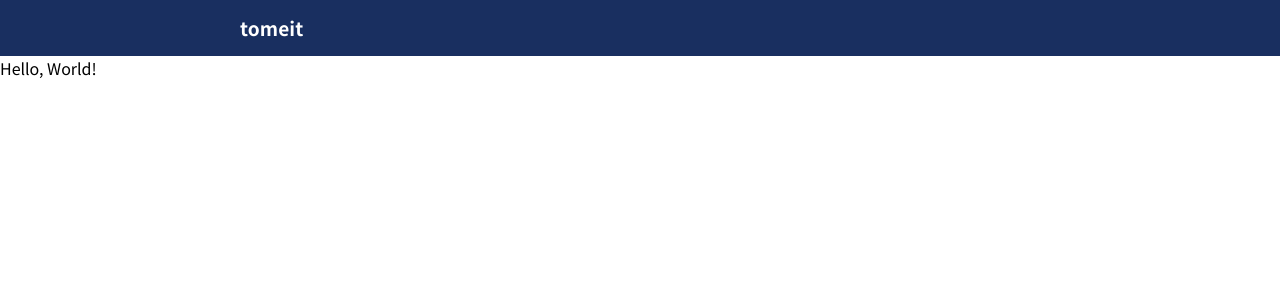
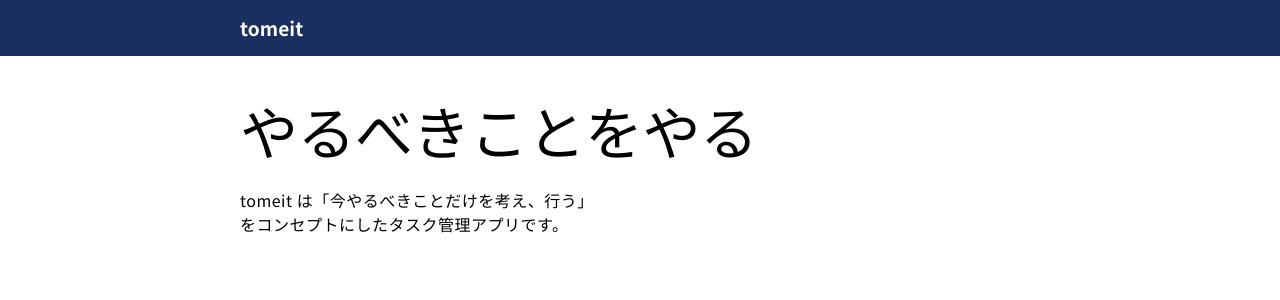
Before and after one commit to minguu42/js-tomeit, a Next.js app: page / in a window 1280 px wide. Shown: the top 300 px of the page. Built offline with nearby package versions, Linux system fonts and the light colour scheme.

Commit message:
headline と description の追加

```diff
--- a/pages/index.js
+++ b/pages/index.js
@@ -1,7 +1,7 @@
 import Head from 'next/head'
 
 import Header from 'components/Header'
-// import styles from 'styles/Home.module.css'
+import styles from 'styles/Home.module.css'
 
 const Home = () => {
   return (
@@ -10,8 +10,9 @@ const Home = () => {
         <title>tomeit</title>
       </Head>
       <Header />
-      <main>
-        Hello, World!
+      <main className={styles.welcomeLayout}>
+        <h2 className={styles.welcomeHeadline}>やるべきことをやる</h2>
+        <p className={styles.welcomeDescription}>tomeit は「今やるべきことだけを考え、行う」<br />をコンセプトにしたタスク管理アプリです。</p>
       </main>
     </div>
   )
--- /dev/null
+++ b/styles/Home.module.css
@@ -0,0 +1,16 @@
+.welcomeLayout {
+  width: 800px;
+  margin: 0 auto;
+  padding-top: 32px;
+}
+.welcomeHeadline {
+  font-size: 58px;
+  letter-spacing: -0.5px;
+  font-weight: 300;
+}
+.welcomeDescription {
+  font-size: 16px;
+  letter-spacing: 0.5px;
+
+  margin-top: 16px;
+}
```
Also changed, not shown: styles/components/Header.module.css (indentation only).
